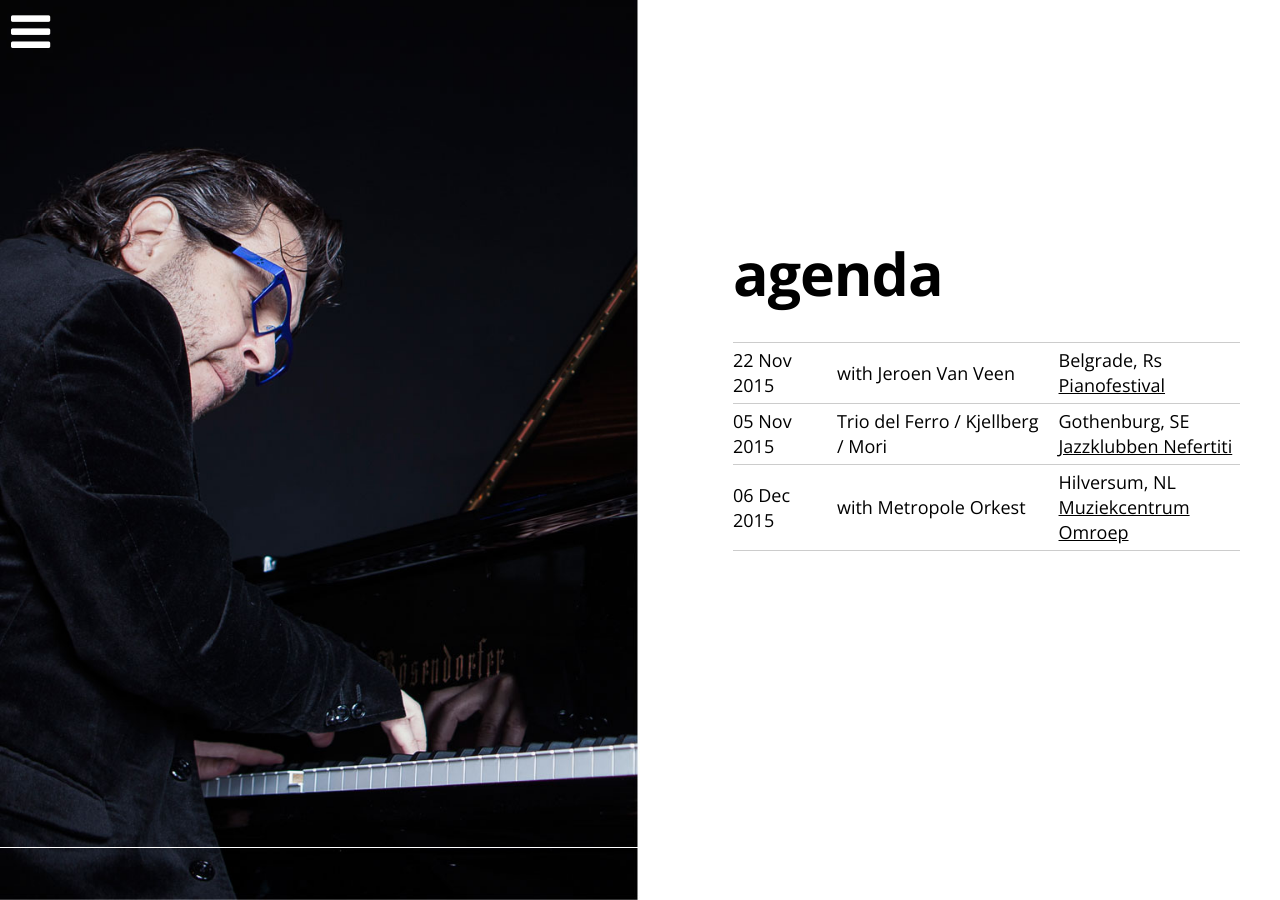
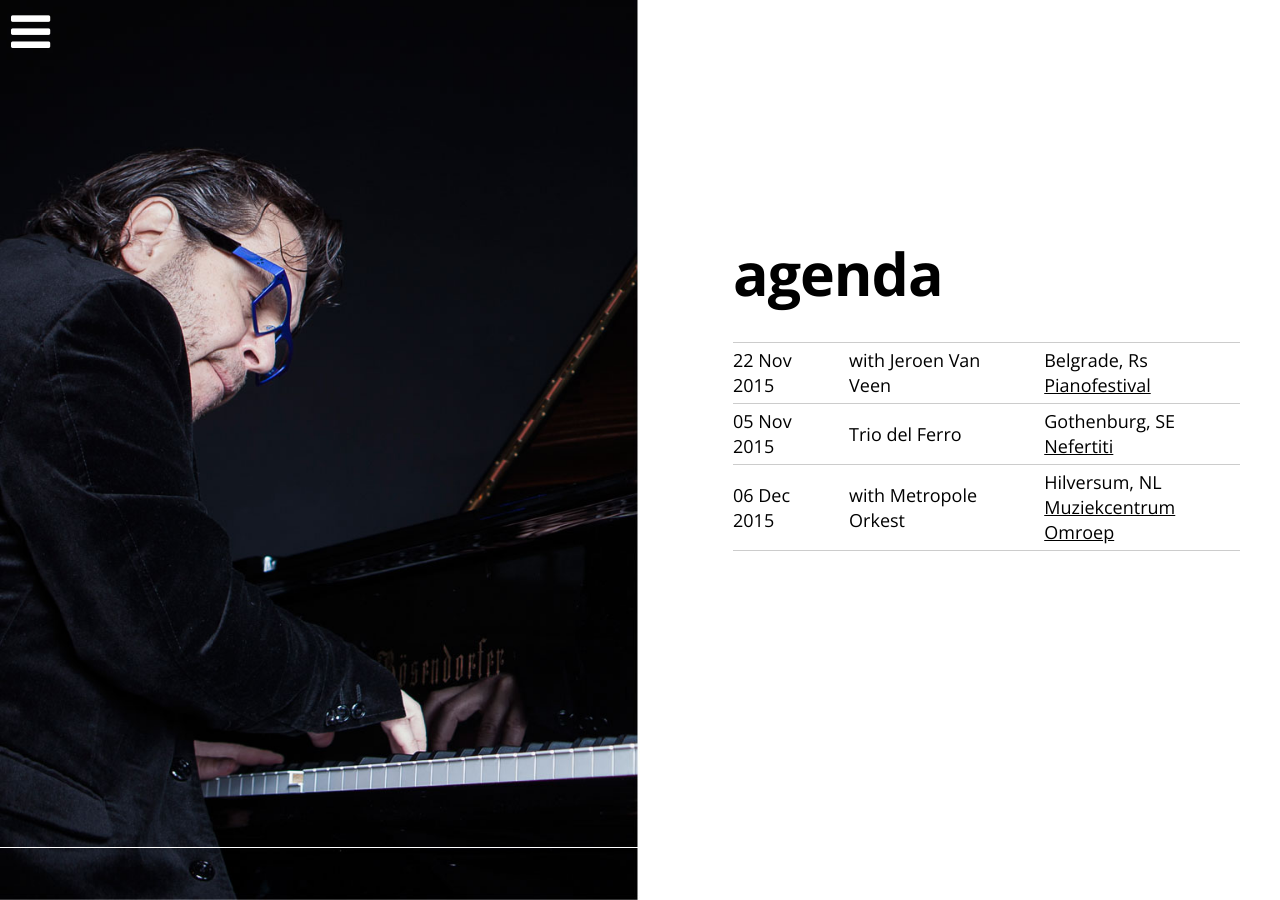
Before and after one commit to mikedelferro/website, a Jekyll site: the page built from agenda.html, in a window 1280 px wide. Built offline with Jekyll 4.4.1, drawn with Linux system fonts in a browser that asks for light colours; nearby versions of some CDN libraries.

Commit message:
Updated '_config.yml' via CloudCannon

```diff
--- a/_config.yml
+++ b/_config.yml
@@ -4,10 +4,10 @@ gigs:
     location: 'Belgrade, Rs'
     venue: Pianofestival
     url: ''
-  - title: Trio del Ferro / Kjellberg / Mori
+  - title: Trio del Ferro
     date: 2015-11-05T00:00:00.000Z
     location: 'Gothenburg, SE'
-    venue: Jazzklubben Nefertiti
+    venue: Nefertiti
     url: ''
   - title: with Metropole Orkest
     date: 2015-12-06T00:00:00.000Z
```
